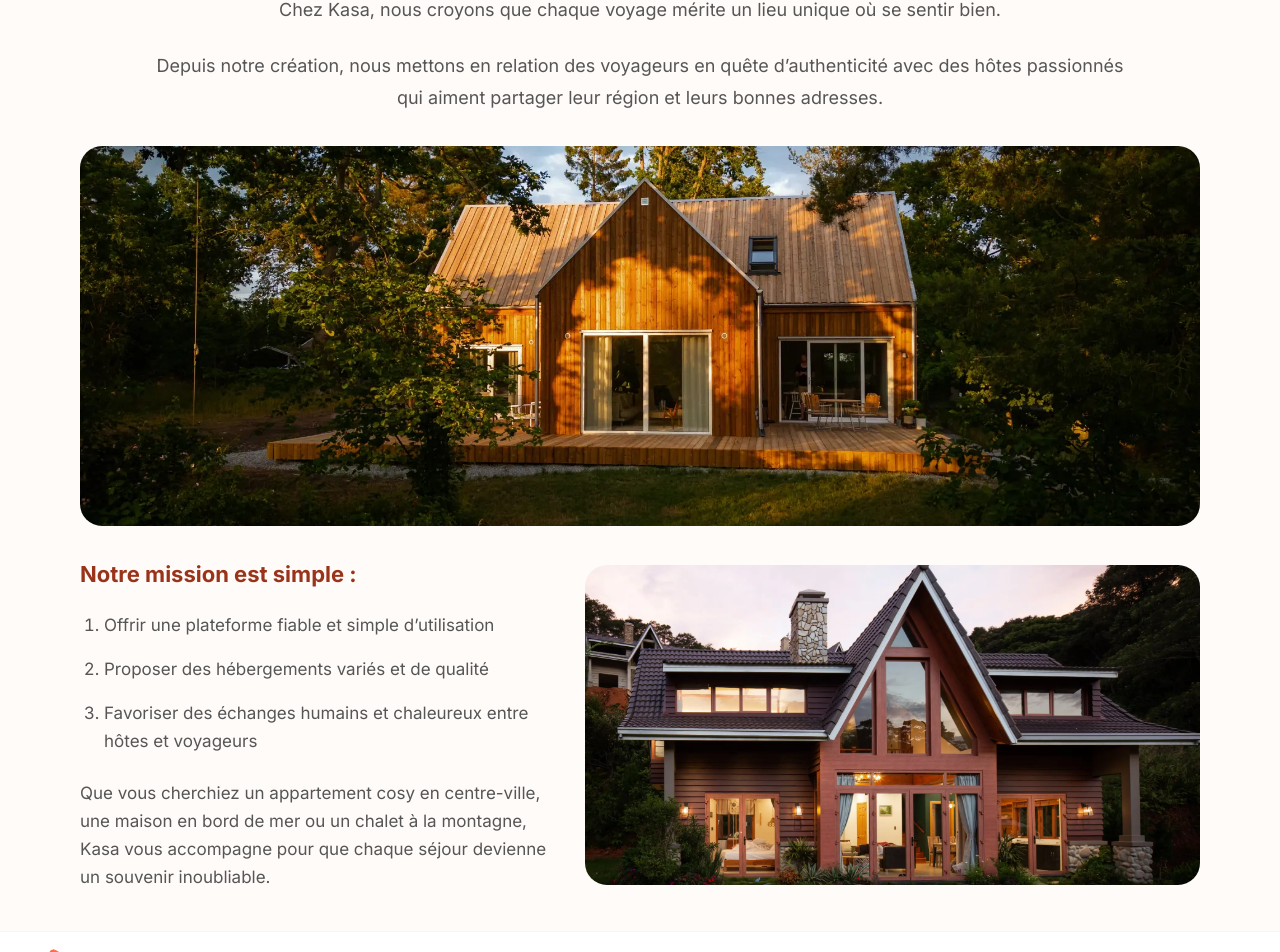
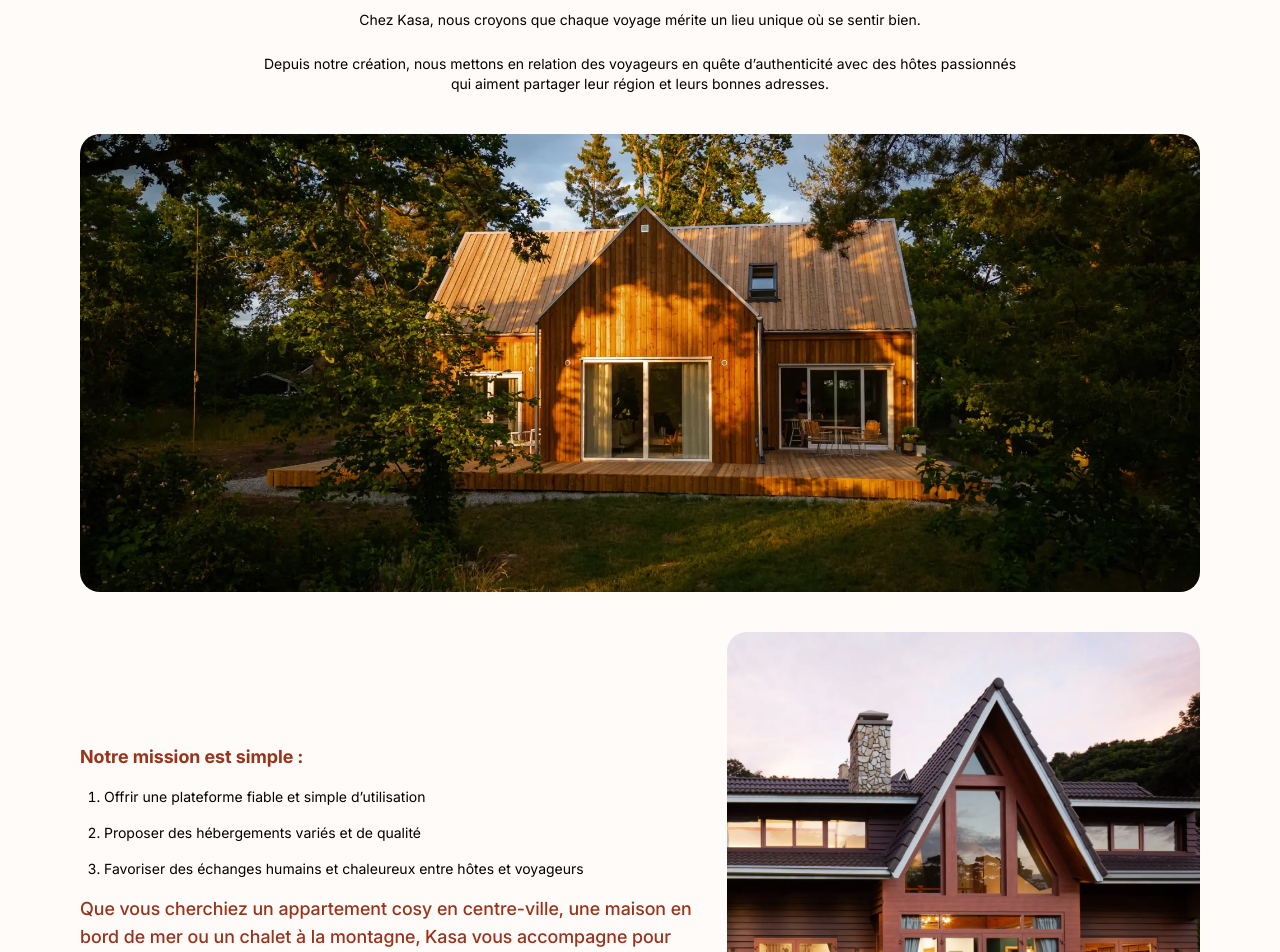
Before and after one commit to gvialdev-creator/OCR-P12-KASA, a Next.js app in the folder frontend/: page /about in a window 1280 px wide. Shown: the part 214-1166 px from the top of the page. Built offline with nearby package versions, Linux system fonts and the light colour scheme; no server answers.

Commit message:
Refactor code structure for improved readability and maintainability

```diff
--- a/frontend/src/app/about/page.tsx
+++ b/frontend/src/app/about/page.tsx
@@ -31,21 +31,21 @@ export async function generateMetadata(): Promise<Metadata> {
 
 export default function AboutPage() {
   return (
-    <main className="container-app flex-1 py-[28px] md:py-10">
+    <main className="container-app flex-1 py-section">
       <article
         aria-labelledby="about-title"
-        className="mx-auto max-w-[1168px]"
+        className="mx-auto"
       >
         <header className="mb-8 text-center">
           <h1
             id="about-title"
-            className="text-[32px] font-bold leading-none text-brand-main-red"
+            className="text-center text-[32px] font-bold text-brand-main-red"
           >
             À propos
           </h1>
         </header>
 
-        <section className="mx-auto max-w-[980px] space-y-6 text-center text-[18px] leading-8 text-neutral-dark-grey">
+        <section className="mx-auto max-w-3xl space-y-6 text-center text-sm">
           <p>
             Chez Kasa, nous croyons que chaque voyage mérite un lieu unique où se
             sentir bien.
@@ -58,8 +58,8 @@ export default function AboutPage() {
           </p>
         </section>
 
-        <div className="mt-8 overflow-hidden rounded-[22px]">
-          <div className="relative h-[220px] sm:h-[280px] lg:h-[380px]">
+        <div className="mt-10 overflow-hidden rounded-2xl">
+          <div className="relative  h-114.5">
             <Image
               src="/images/about-hero.webp"
               alt="Un paysage de montagne avec une maison et un lac"
@@ -72,18 +72,18 @@ export default function AboutPage() {
         </div>
 
         <section
-          className="mt-8 grid items-center gap-8 lg:grid-cols-[1fr_1.3fr]"
+          className="mt-10 grid items-center gap-8 lg:grid-cols-[1.3fr_1fr]"
           aria-labelledby="mission-title"
         >
-          <div className="max-w-[470px]">
+          <div className="">
             <h2
               id="mission-title"
-              className="mb-5 text-[22px] font-bold text-brand-main-red"
+              className=" text-lg font-bold text-brand-main-red"
             >
               Notre mission est simple :
             </h2>
 
-            <ol className="list-decimal space-y-4 pl-6 text-[17px] leading-7 text-neutral-dark-grey">
+            <ol className="mt-4 list-decimal space-y-4 pl-6 text-sm">
               <li>Offrir une plateforme fiable et simple d’utilisation</li>
               <li>Proposer des hébergements variés et de qualité</li>
               <li>
@@ -91,15 +91,15 @@ export default function AboutPage() {
               </li>
             </ol>
 
-            <p className="mt-6 text-[17px] leading-7 text-neutral-dark-grey">
+            <p className="mt-4 text-lg font-medium text-brand-main-red">
               Que vous cherchiez un appartement cosy en centre-ville, une maison en
               bord de mer ou un chalet à la montagne, Kasa vous accompagne pour que
               chaque séjour devienne un souvenir inoubliable.
             </p>
           </div>
 
-          <div className="overflow-hidden rounded-[22px]">
-            <div className="relative h-[260px] sm:h-[300px] lg:h-[320px]">
+          <div className="overflow-hidden rounded-2xl">
+            <div className="relative h-114.5">
               <Image
                 src="/images/about-article.webp"
                 alt="Un chalet au bord d'un lac au pied d'une montagne"
--- a/frontend/src/app/globals.css
+++ b/frontend/src/app/globals.css
@@ -1,4 +1,12 @@
 @import "tailwindcss";
+
+@font-face {
+  font-family: "Inter";
+  src: url("/fonts/Inter-VariableFont.ttf") format("truetype");
+  font-weight: 100 900;
+  font-style: normal;
+  font-display: swap;
+}
 
 @theme {
   /* ========================================
@@ -66,7 +74,7 @@
 @layer base {
   body {
     background-color: var(--color-neutral-white);
-    color: var(--color-neutral-black);
+    color: black;
     font-family: var(--font-sans);
   }
 }
--- a/frontend/src/app/layout.tsx
+++ b/frontend/src/app/layout.tsx
@@ -1,18 +1,9 @@
 import type { Metadata } from "next";
-import { Inter } from "next/font/google";
 
 import { Footer } from "@/components/layout/footer";
 import { Header } from "@/components/layout/header";
 
 import "./globals.css";
-
-
-const inter = Inter({
-  subsets: ["latin"],
-  weight: ["400", "500", "700"],
-  display: "swap",
-  variable: "--font-inter",
-});
 
 export const metadata: Metadata = {
   title: "Kasa",
@@ -26,7 +17,7 @@ export default function RootLayout({ children }: LayoutProps<"/">) {
   return (
     <html
       lang="fr"
-      className={`${inter.variable} h-full antialiased`}
+      className="h-full antialiased"
     >
       <body className="flex min-h-full flex-col bg-brand-light-orange">
         <Header />
--- a/frontend/src/components/layout/header.tsx
+++ b/frontend/src/components/layout/header.tsx
@@ -18,7 +18,7 @@ const mainNavigation = [
 export function Header() {
   return (
     <header className="flex flex-col items-center justify-center md:mt-10">
-      <div className="bg-neutral-white md:max-w-175 md:rounded-lg md:shadow-menu container-app flex h-16 items-center justify-between md:gap-7">
+      <div className="text-neutral-black bg-neutral-white md:max-w-175 md:rounded-lg md:shadow-menu container-app flex h-16 items-center justify-between md:gap-7">
         <nav
           className="hidden items-center gap-8 md:flex"
           aria-label="Navigation principale"
--- a/frontend/src/features/home/components/how-it-works.tsx
+++ b/frontend/src/features/home/components/how-it-works.tsx
@@ -29,7 +29,7 @@ export function HowItWorks() {
             >
                 Comment ça marche ?
             </h2>
-            <p className="mx-auto mt-2 max-w-3xl text-center text-sm leading-7 text-neutral-dark-grey">
+            <p className="mx-auto mt-2 max-w-3xl text-center text-sm leading-7">
             Que vous partiez pour un week-end improvisé, des vacances en famille ou un voyage professionnel,
             Kasa vous aide à trouver un lieu qui vous ressemble.
             </p>
```
Also changed, not shown: frontend/public/fonts/Inter-VariableFont.ttf (added).
